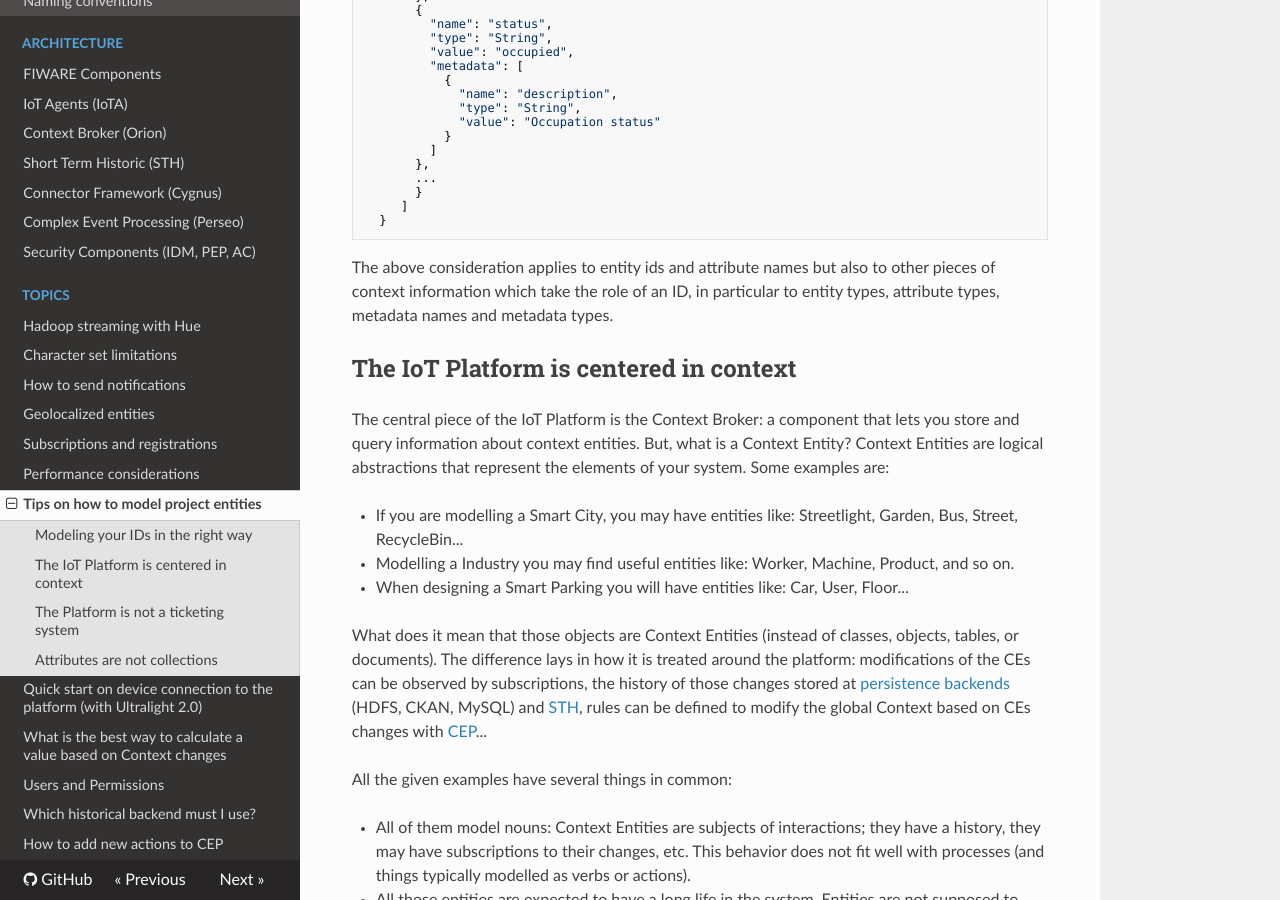
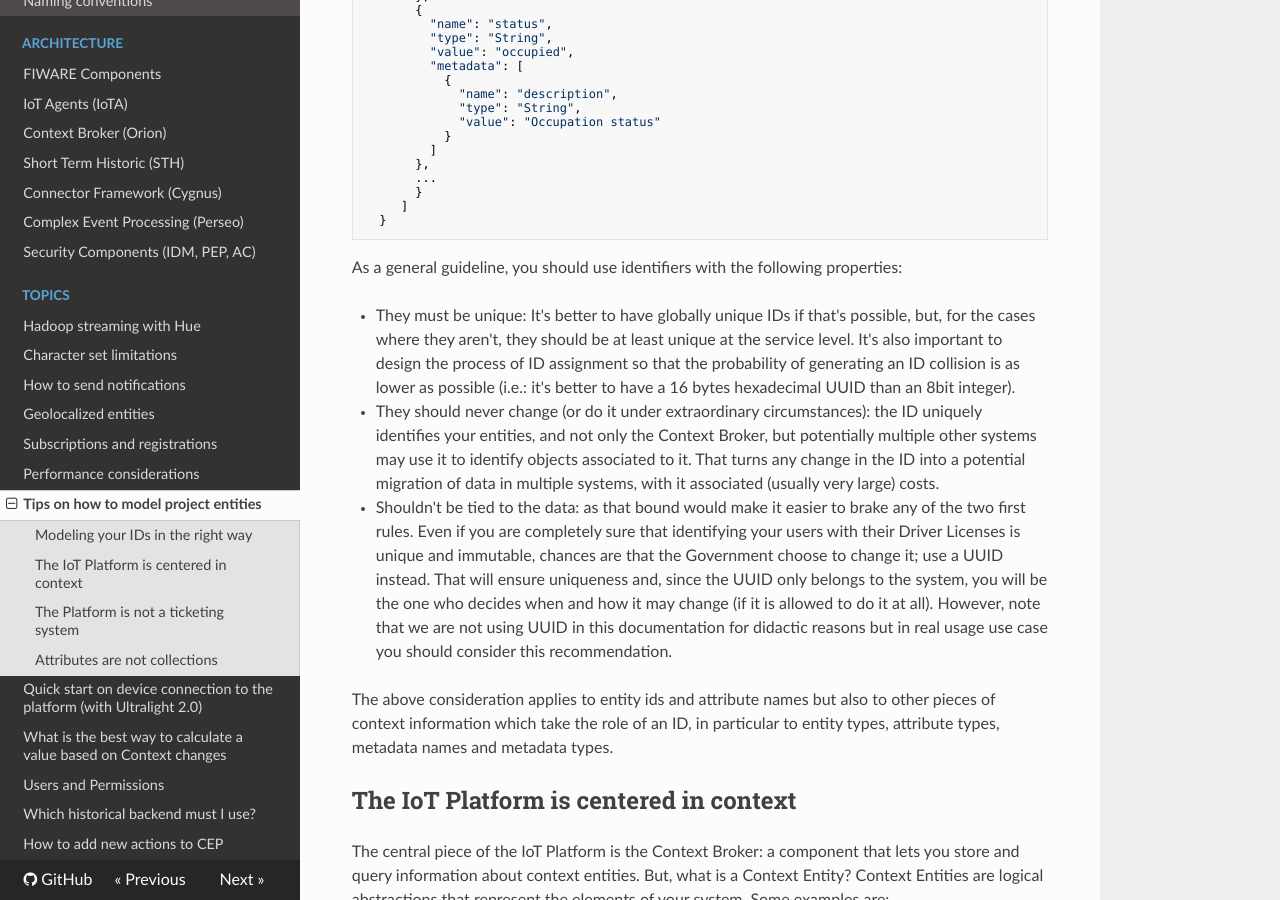
Before and after one commit to telefonicaid/thinking-cities, an MkDocs documentation site: the page built from docs/topics/modelling_considerations.md, in a window 1280 px wide and 900 px high, scrolled down 1313 px. Built offline with MkDocs 1.6.1, drawn with Linux system fonts in a browser that asks for light colours; nearby versions of some CDN libraries; old or Windows-style settings are respelled for this version of MkDocs.

Commit message:
ADD section to moleling tips about right id modeling

```diff
--- a/docs/topics/modelling_considerations.md
+++ b/docs/topics/modelling_considerations.md
@@ -70,10 +70,29 @@ described above. Taking that into account, you could model in the following for
          ]
       }
 
+As a general guideline, you should use identifiers with the following properties:
+
+* They must be unique: It's better to have globally unique IDs if that's possible, but, for the cases
+  where they aren't, they should be at least unique at the service level. It's also important to design
+  the process of ID assignment so that the probability of generating an ID collision is as lower as
+  possible (i.e.: it's better to have a 16 bytes hexadecimal UUID than an 8bit integer).
+
+* They should never change (or do it under extraordinary circumstances): the ID uniquely identifies
+  your entities, and not only the Context Broker, but potentially multiple other systems may use it
+  to identify objects associated to it. That turns any change in the ID into a potential migration
+  of data in multiple systems, with it associated (usually very large) costs.
+
+* Shouldn't be tied to the data: as that bound would make it easier to brake any of the two first
+  rules. Even if you are completely sure that identifying your users with their Driver Licenses
+  is unique and immutable, chances are that the Government choose to change it; use a UUID instead.
+  That will ensure uniqueness and, since the UUID only belongs to the system, you will be the one
+  who decides when and how it may change (if it is allowed to do it at all). However, note that we
+  are not using UUID in this documentation for didactic reasons but in real usage use case
+  you should consider this recommendation.
+
 The above consideration applies to entity ids and attribute names but also to other pieces of context
 information which take the role of an ID, in particular to entity types, attribute types, metadata names and
 metadata types.
-
 
 ## The IoT Platform is centered in context
 
```
